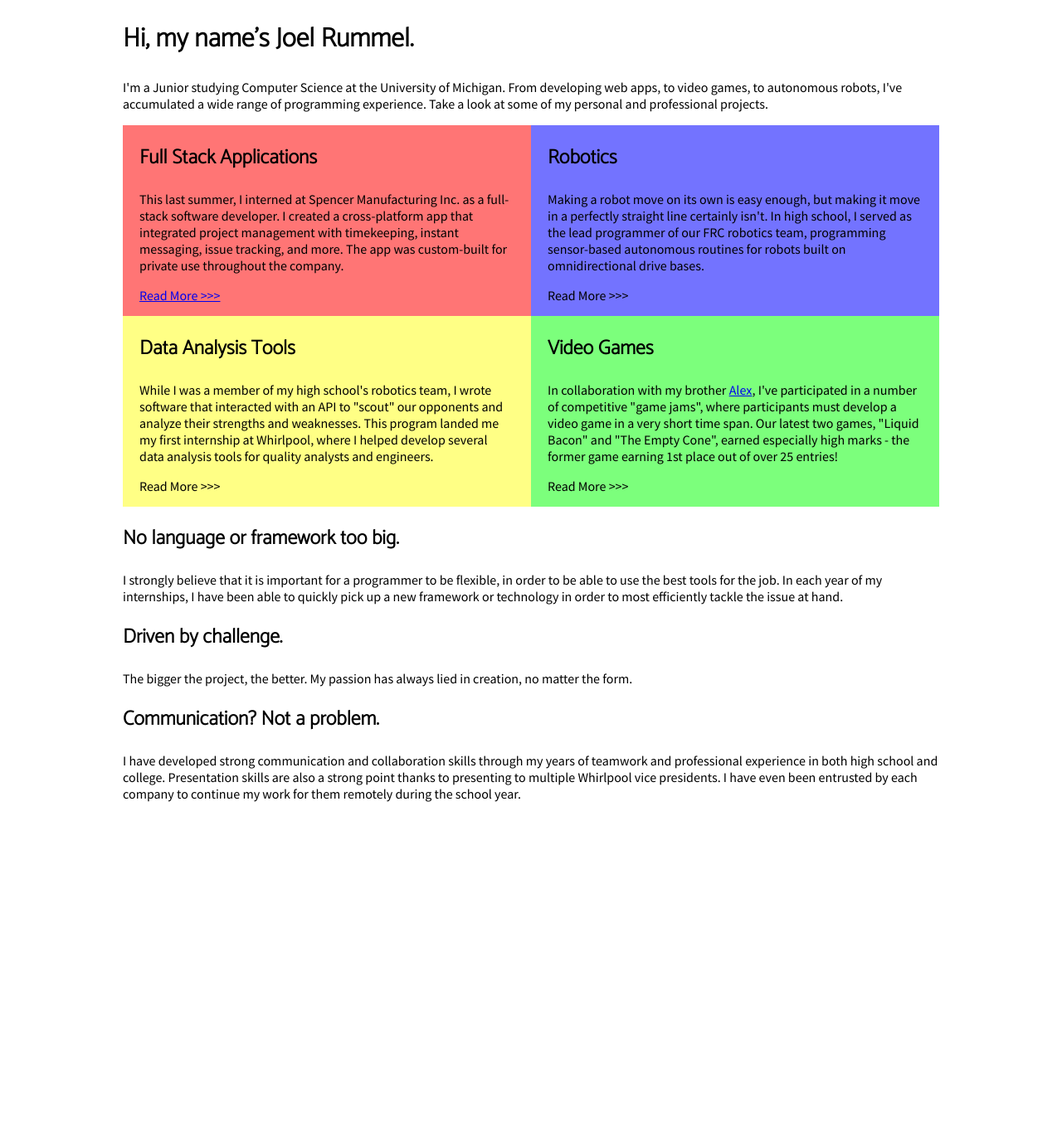
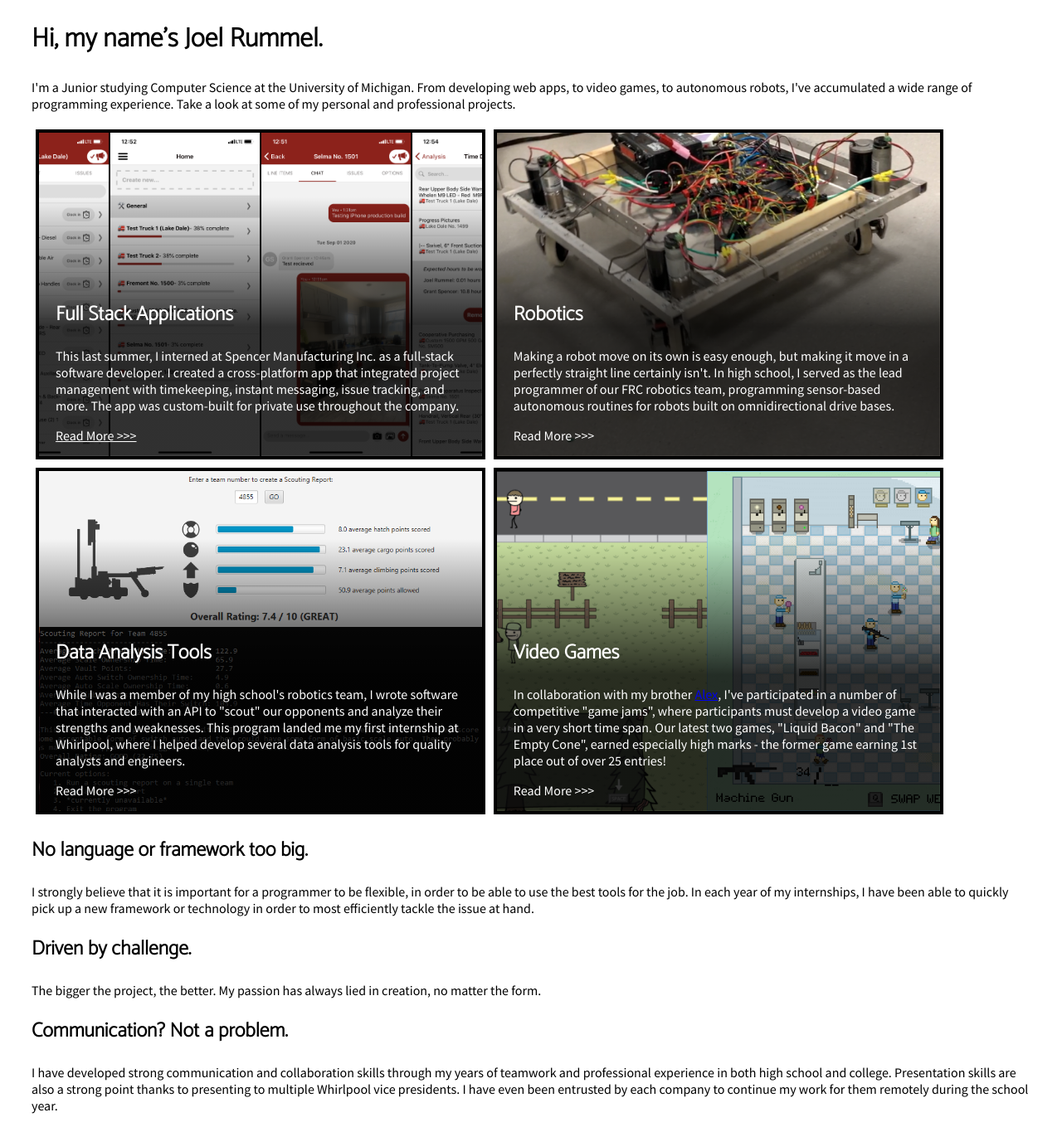
Before and after one commit to JoelRummel/joelrummel.net, a PHP site: page / in a window 1280 px wide. Shown: the whole page at 83% size. Before the commit the page ends 967 px from the top, so only its background shows below. Run offline with PHP 8.4, Linux system fonts and the light colour scheme.

Commit message:
Added background images to the boxes

```diff
--- a/style.css
+++ b/style.css
@@ -1,6 +1,8 @@
 html {
 	margin: 0 auto;
-	max-width: 1000px;
+	max-width: 1300px;
+	padding-left: 30px;
+	padding-right: 30px;
 	font-family: 'Source Sans Pro', sans-serif;
 }
 h1, h2 {
@@ -11,24 +13,42 @@
 	flex-wrap: wrap;
 }
 .Square {
-	width: 50%;
-	min-width: 250px;
+	color: white;
+	border: 4px solid black;
+	width: 45%;
+	margin: 5px;
+	padding-top: 180px;
+	min-width: 300px;
 	padding-left: 20px;
 	padding-right: 20px;
-	background-color: #ff7575;
+	background-color: gray;
+	background-position: center;
+	background-size: cover;
 	-webkit-box-sizing: border-box;
 	-moz-box-sizing: border-box;
 	box-sizing: border-box;
 }
+@media screen and (max-width: 850px) {
+	.Square {
+		width: 100%;
+		padding-top: 150px;
+	}
+}
+#FullStackAppsSquare {
+	background-image: linear-gradient(rgba(0, 0, 0, 0) 20%, rgba(0, 0, 0, 0.8) 60%), url("images/SpencerAppSquareImage.png");
+}
 #RoboticsSquare {
-	background-color: #7373ff;
+	background-image: linear-gradient(rgba(0, 0, 0, 0) 20%, rgba(0, 0, 0, 0.8) 60%), url("images/RobotFront.png");
 }
 #DataAnalysisSquare {
-	background-color: #ffff85;
+	background-image: linear-gradient(rgba(0, 0, 0, 0) 20%, rgba(0, 0, 0, 0.8) 60%), url("images/DataAnalysis.png");
 }
 #VideoGamesSquare {
-	background-color: #7cff7c;
+	background-image: linear-gradient(rgba(0, 0, 0, 0) 20%, rgba(0, 0, 0, 0.8) 60%), url("images/VideoGames.png");
 }
 .ReadMoreButton {
 	margin-bottom: 15px;
 }
+.ReadMoreAnchor {
+	color: white;
+}
```
Also changed, not shown: images/DataAnalysis.png (added), images/RobotFront.png (added), images/SpencerAppSquareImage.png (added), images/VideoGames.png (added).
